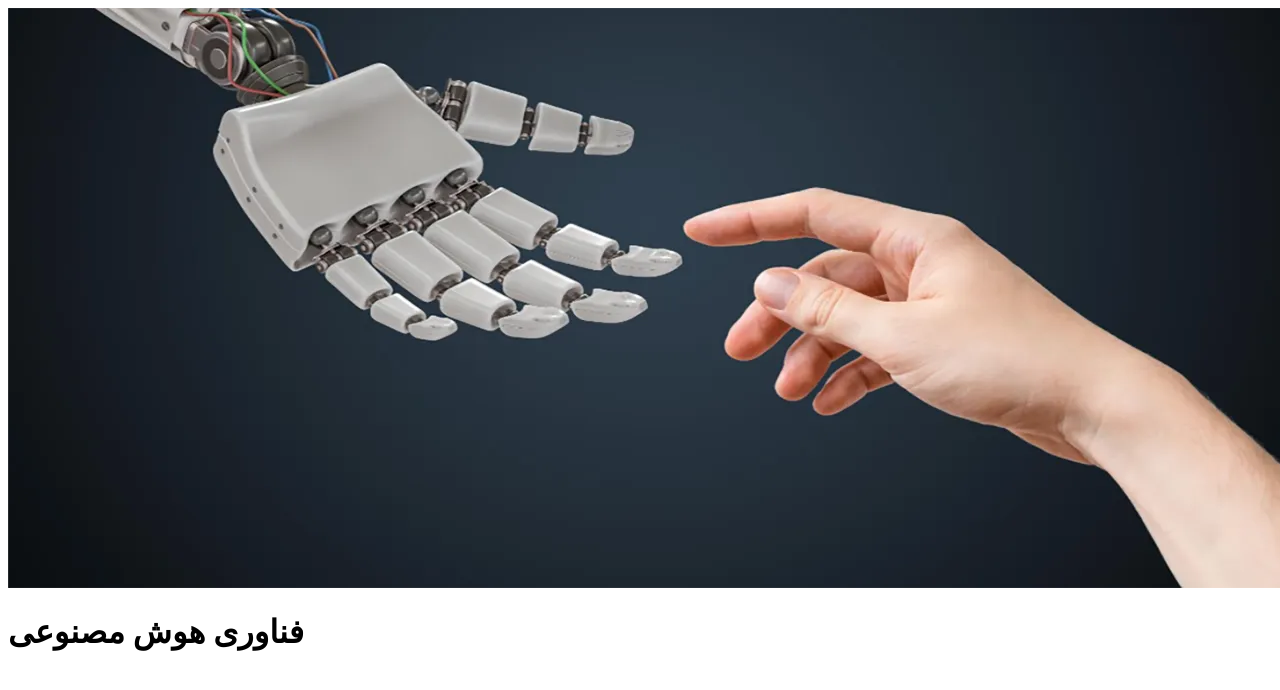
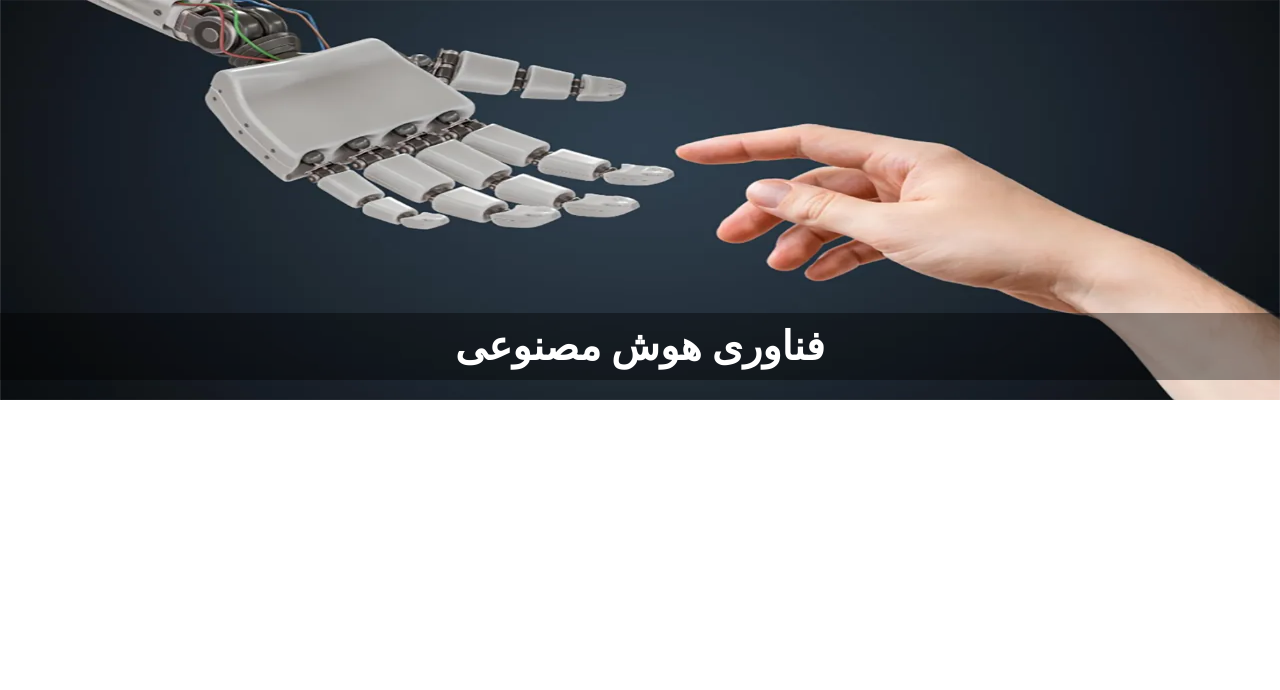
Before and after one commit to fwlc-user001/article-project, a plain HTML site: page index.html in a window 1280 px wide. Drawn offline with Linux system fonts and the light colour scheme.

Commit message:
create header-article prooject

```diff
--- a/index.html
+++ b/index.html
@@ -3,7 +3,7 @@
   <head>
     <meta charset="UTF-8" />
     <meta name="viewport" content="width=device-width, initial-scale=1.0" />
-    <link rel="stylesheet" href="./style.css" />
+    <link rel="stylesheet" href="./styles/styles.css" />
     <title>Document</title>
   </head>
   <body>
--- a/styles/styles.css
+++ b/styles/styles.css
@@ -8,12 +8,25 @@
   width: 100%;
   position: relative;
   text-align: center;
+  display: flex;
+  align-items: center;
+  justify-content: center;
 }
 
 .article-header-img {
   max-height: 400px;
   width: 100%;
-  max-width: 100%;
-  position: absolute;
   padding: 0;
 }
+
+.article-header-title {
+  position: absolute;
+  bottom: 0.5em;
+  color: #fff;
+  display: block;
+  background-color: rgba(0, 0, 0, 0.4);
+  width: 100%;
+  font-size: 2.5rem;
+  font-weight: 700;
+  padding: 10px 0px 10px 0px;
+}
```
